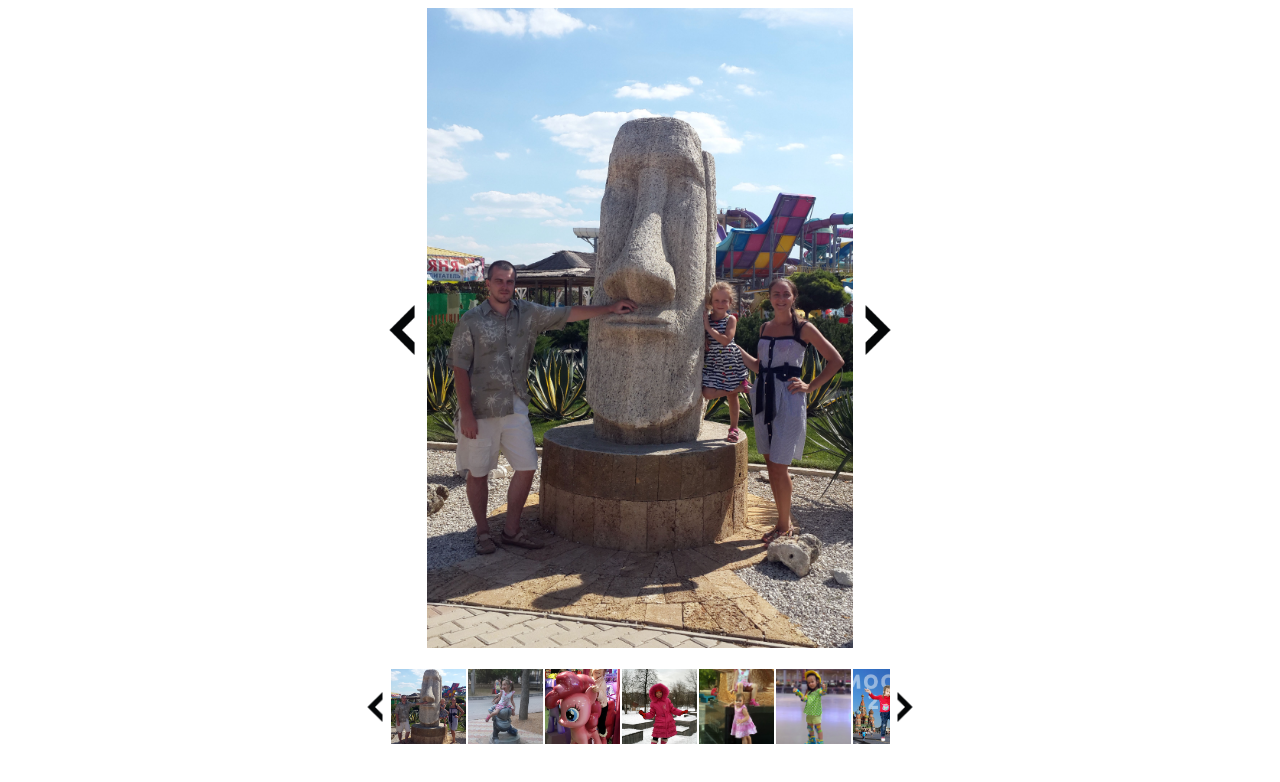
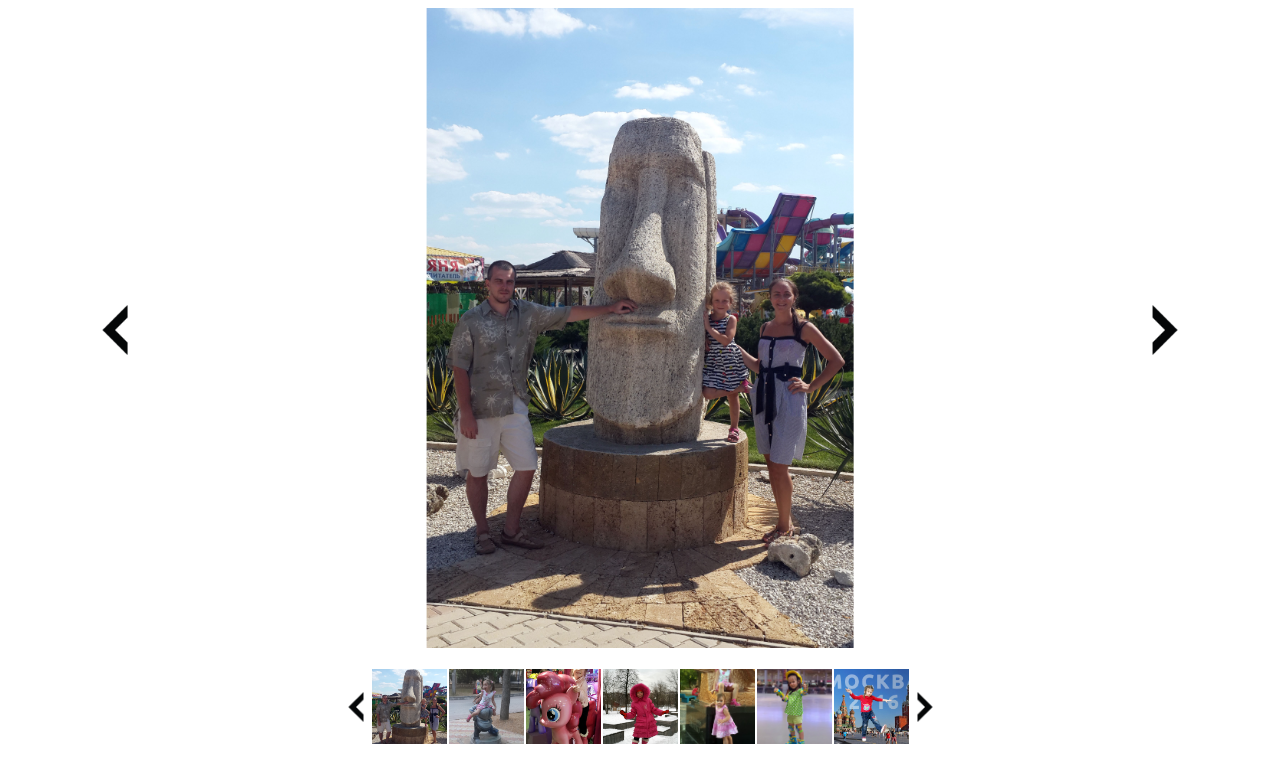
Before and after one commit to anya4emost/GaleryReact, a React app: page / in a window 1280 px wide. Shown: the top 782 px of the page. Built offline with nearby package versions, Linux system fonts and the light colour scheme; grey boxes are pictures that could not be loaded.

Commit message:
transition shiftPreview to PageComponent

```diff
--- a/src/components/gallery/GalleryComponent.jsx
+++ b/src/components/gallery/GalleryComponent.jsx
@@ -33,7 +33,7 @@ export class Gallery extends React.Component {
                     }} src="../src/images/arrow-right.png"/>
                 </div>
                 <PhotoIconsComponent photoIcons={photoIcons} images={this.props.images}
-                selectPict={this.props.selectPict}/>
+                selectPict={this.props.selectPict} shiftPreview={this.props.shiftPreview} translateX={this.props.translateX}/>
             </div>
         );
     }
--- a/src/components/gallery/gallery.scss
+++ b/src/components/gallery/gallery.scss
@@ -7,9 +7,12 @@ body {
 
         .bigPhoto {
             max-height: 100vh;
+            width: 1000px;
 
             img {
                 max-height: 80vh;
+                margin-left: 50%;
+transform: translateX(-50%);
             }
         }
 
@@ -33,7 +36,7 @@ body {
         ul {
             list-style-type: none;
             padding-left: 0;
-            max-width: 500px;
+            max-width: 539px;
             width: 80%;
             overflow:hidden;
             div {
--- a/src/components/page/PageComponent.jsx
+++ b/src/components/page/PageComponent.jsx
@@ -25,9 +25,10 @@ export class Page extends React.Component {
     constructor(props) {
         super(props);
         this.state = {
-            currentIndex: 0
+            currentIndex: 0,
+                translateX: 0
         };
-        console.log(this.state.currentIndex);
+        console.log(this.state.translateX);
     }
 
     switchPict = (arrowLeft) => {
@@ -35,30 +36,45 @@ export class Page extends React.Component {
             this.setState({
                 currentIndex: --this.state.currentIndex
             })
-        }
-        else if (arrowLeft && this.state.currentIndex == 0) {}
-        else if (!arrowLeft && this.state.currentIndex < this.photos.length-1) {
+        } else if (arrowLeft && this.state.currentIndex == 0) {}
+        else if (!arrowLeft && this.state.currentIndex < this.photos.length - 1) {
             this.setState({
                 currentIndex: ++this.state.currentIndex
             })
-        }
-        else {};
+        } else {};
         console.log(this.state.currentIndex);
     };
 
     selectPict = (key) => {
-      this.setState({currentIndex: key})
-    }
+        this.setState({currentIndex: key})
+    };
+
+    shiftPreview = (param) => {
+        let ulWidth = document.getElementsByClassName("icons")[0].clientWidth;
+        let iconsWidth = this.photos.length * 77;
+
+        if (!param && (iconsWidth - ulWidth + this.state.translateX) / ulWidth < 1) {
+            this.setState({
+                translateX: -iconsWidth + ulWidth
+            })
+        } else if (!param && (iconsWidth - ulWidth + this.state.translateX) / ulWidth > 1) {
+            this.setState({
+                translateX: this.state.translateX - Math.floor(ulWidth / 77) * 77
+            })
+        } else if (param && -this.state.translateX < ulWidth) {
+            this.setState({translateX: 0})
+        } else {
+            this.setState({
+                translateX: this.state.translateX + Math.floor(ulWidth / 77) * 77
+            })
+        }
+        console.log(this.state.translateX)
+    };
 
     render() {
         return (
             <div>
-                <Gallery images={this.photos}
-                currentIndex={this.state.currentIndex}
-                slideSpeed={this.slideSpeed}
-                canOpenPopup={this.canOpenPopup}
-                switchPict={this.switchPict}
-                selectPict={this.selectPict}/>
+                <Gallery images={this.photos} currentIndex={this.state.currentIndex} slideSpeed={this.slideSpeed} canOpenPopup={this.canOpenPopup} switchPict={this.switchPict} selectPict={this.selectPict} shiftPreview={this.shiftPreview} translateX={this.state.translateX}/>
             </div>
         );
     }
--- a/src/components/photoIcons/PhotoIconsComponent.jsx
+++ b/src/components/photoIcons/PhotoIconsComponent.jsx
@@ -5,49 +5,27 @@ export class PhotoIconsComponent extends React.Component {
 
     constructor(props) {
         super(props);
-        this.state = {
-            translateX: 0
-        };
     }
 
-    shiftPreview(param) {
-        let ulWidth = document.getElementsByClassName("icons")[0].clientWidth;
-        let iconsWidth = this.props.images.length * 77;
 
-        if (!param && (iconsWidth - ulWidth + this.state.translateX) / ulWidth < 1) {
-            this.setState({
-                translateX: -iconsWidth + ulWidth
-            })
-        } else if (!param && (iconsWidth - ulWidth + this.state.translateX) / ulWidth > 1) {
-            this.setState({
-                translateX: this.state.translateX - Math.floor(ulWidth / 77) * 77
-            })
-        } else if (param && -this.state.translateX < ulWidth) {
-            this.setState({translateX: 0})
-        } else {
-            this.setState({
-                translateX: this.state.translateX + Math.floor(ulWidth / 77) * 77
-            })
-        }
-    }
 
     render() {
 
         return (
             <div className="miniPhoto-container">
                 <img className="arrow" src="../src/images/arrow-left.png" onClick={() => {
-                    this.shiftPreview(true)
+                    this.props.shiftPreview(true)
                 }}/>
                 <ul className="icons">
                     <div className="toShift" style={{
-                        transform: `translateX(${this.state.translateX}px)`,
+                        transform: `translateX(${this.props.translateX}px)`,
                         transition: 'transform 1s'
                     }}>
                         {this.props.photoIcons}
                     </div>
                 </ul>
                 <img className="arrow" src="../src/images/arrow-right.png" onClick={() => {
-                    this.shiftPreview(false)
+                    this.props.shiftPreview(false)
                 }}/>
             </div>
         )
```
